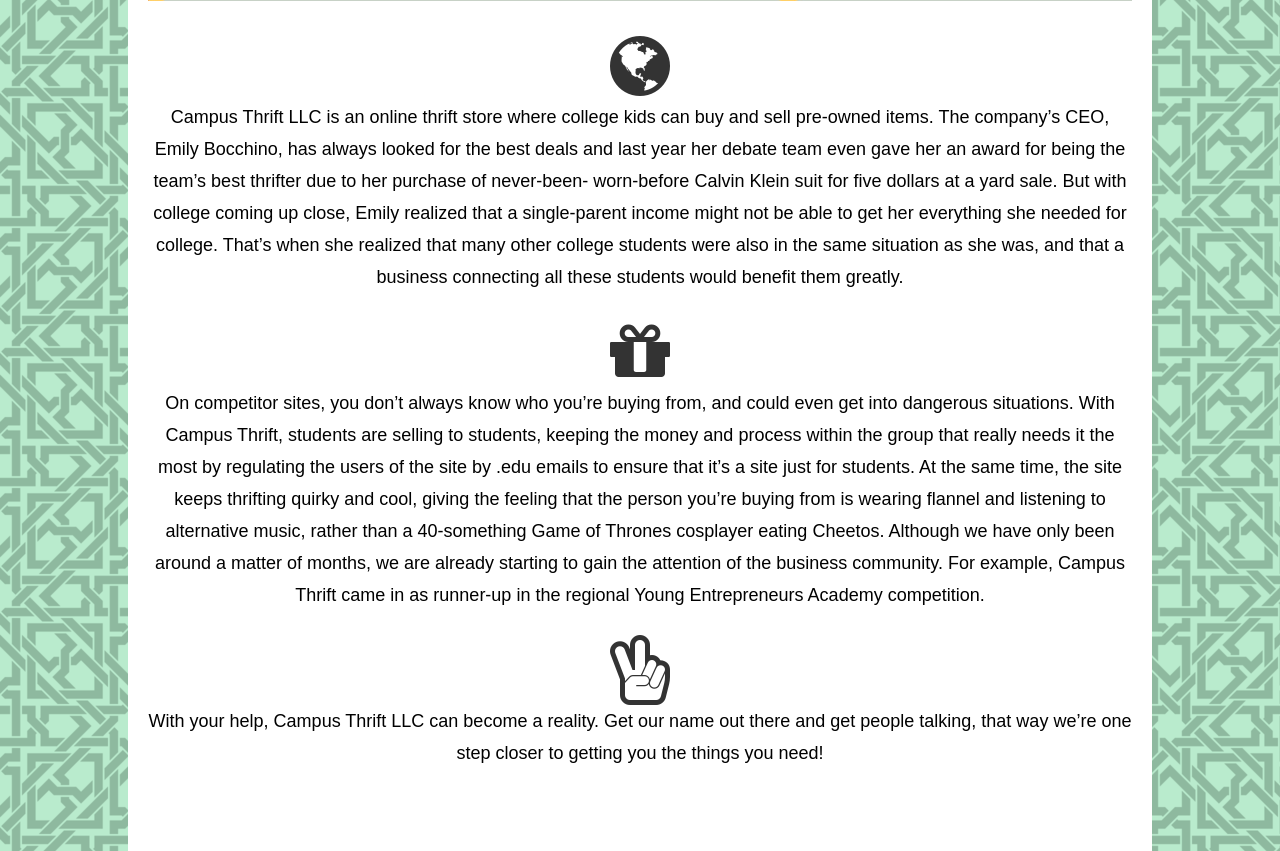
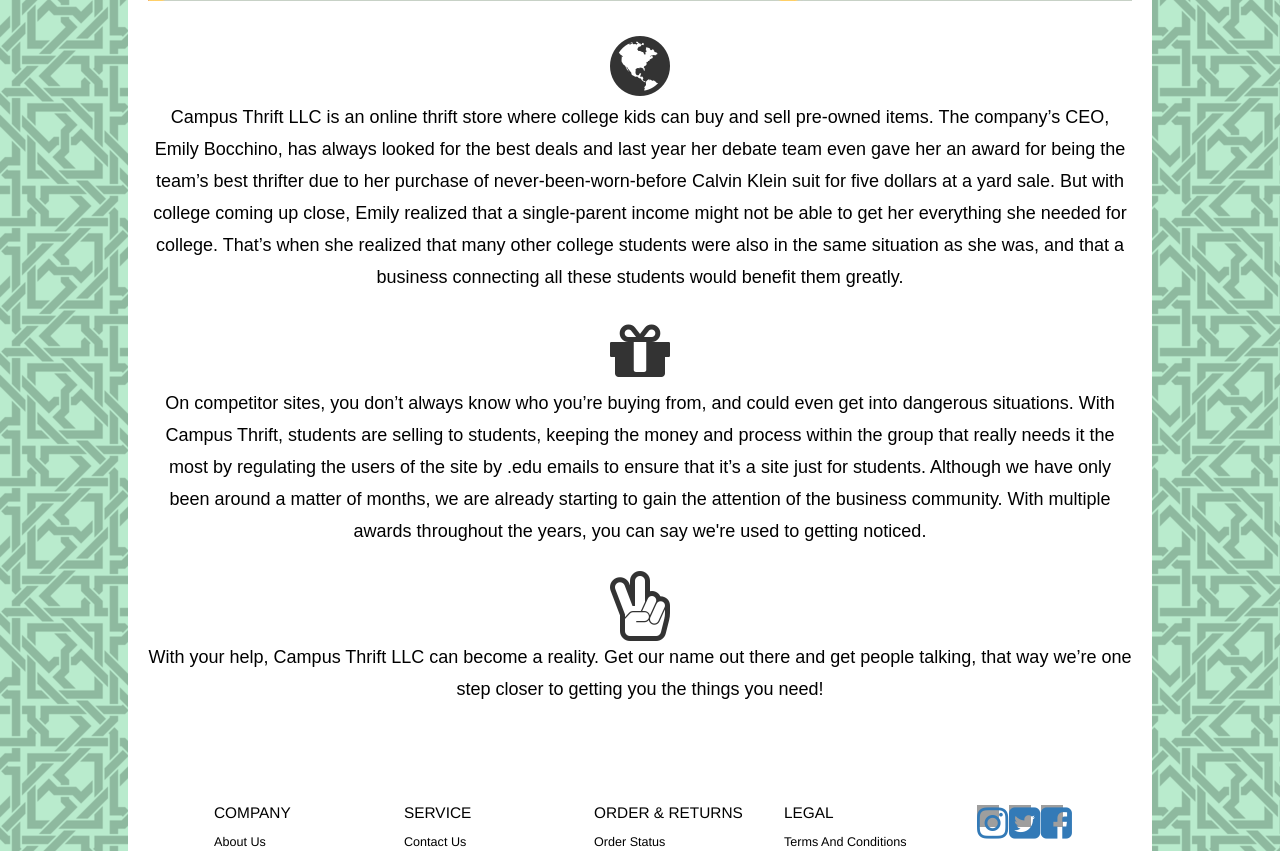
Before and after one commit to ansario/campusthrift-og, a Django app: page /about in a window 1280 px wide; the page is wider, and only the part inside the window is pictured. Shown: the part 184-1035 px from the top of that part. Run offline with Django 3.2, Linux system fonts and the light colour scheme; some libraries are stand-ins or nearby versions; grey boxes are pictures that could not be loaded.

Commit message:
Update about.html

```diff
--- a/campusthrift/templates/campusthrift/about.html
+++ b/campusthrift/templates/campusthrift/about.html
@@ -40,7 +40,7 @@
 
                 gave her an award for being the team’s best thrifter
 
-                due to her purchase of never-been- worn-before
+                due to her purchase of never-been-worn-before
 
                 Calvin Klein suit for five dollars at a yard sale. But
 
@@ -78,27 +78,16 @@
 
                 by regulating the users of the site by .edu emails to
 
-                ensure that it’s a site just for students. At the same
-
-                time, the site keeps thrifting quirky and cool, giving
-
-                the feeling that the person you’re buying from is
-
-                wearing flannel and listening to alternative music,
-
-                rather than a 40-something Game of Thrones
-
-                cosplayer eating Cheetos.
+                ensure that it’s a site just for students.
 
                 Although we have only been around a matter of
 
                 months, we are already starting to gain the attention
 
-                of the business community. For example, Campus
+                of the business community. With multiple awards throughout
 
-                Thrift came in as runner-up in the regional Young
+                the years, you can say we're used to getting noticed.
 
-                Entrepreneurs Academy competition.
             </p>
         </div>
     </div>
```
